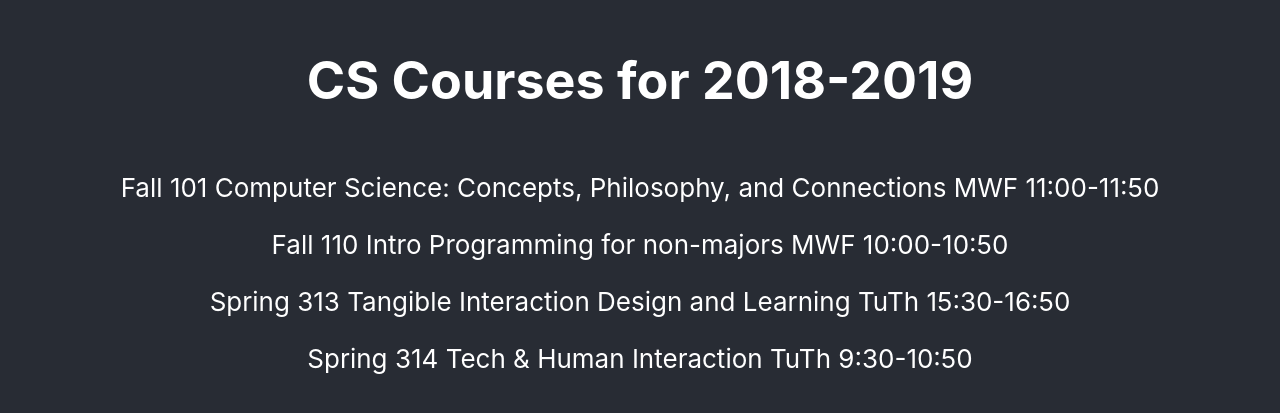
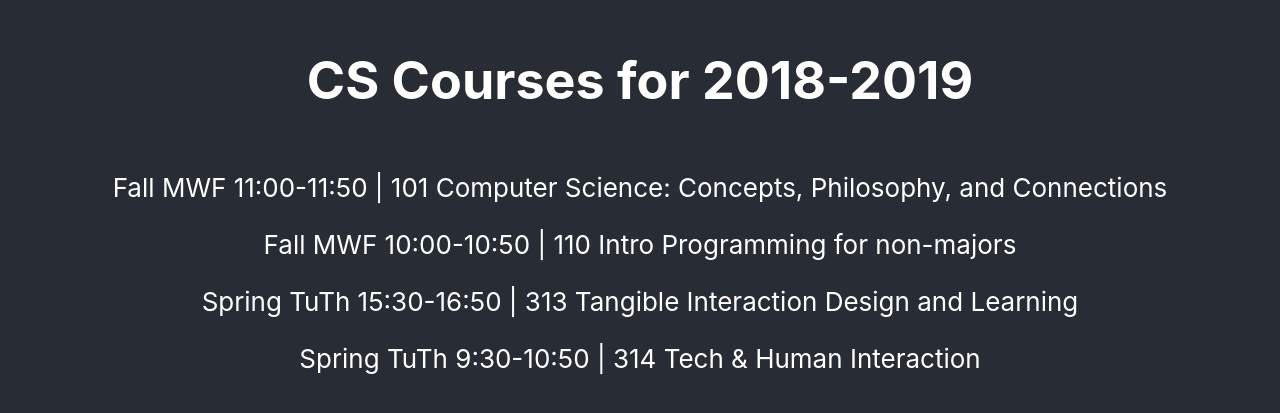
Before and after one commit to AndreBeckerNorton/CS397-React-Tutorial, a React (Create React App) app in the folder my-app/: page / in a window 1280 px wide. Shown: the part 193-606 px from the top of the page. Built offline with nearby package versions, Linux system fonts and the light colour scheme.

Commit message:
Show Courses Cleaned

```diff
--- a/my-app/src/components/CourseList.jsx
+++ b/my-app/src/components/CourseList.jsx
@@ -1,7 +1,7 @@
 const courseList = ({courses}) => (
   <div>
     { Object.entries(courses).map(([course, i]) => <div key={course}>
-        <p>{i.term} {i.number} {i.title} {i.meets}</p>
+        <p>{i.term} {i.meets} | {i.number} {i.title}</p>
         </div>) }
   </div>
 );
```
